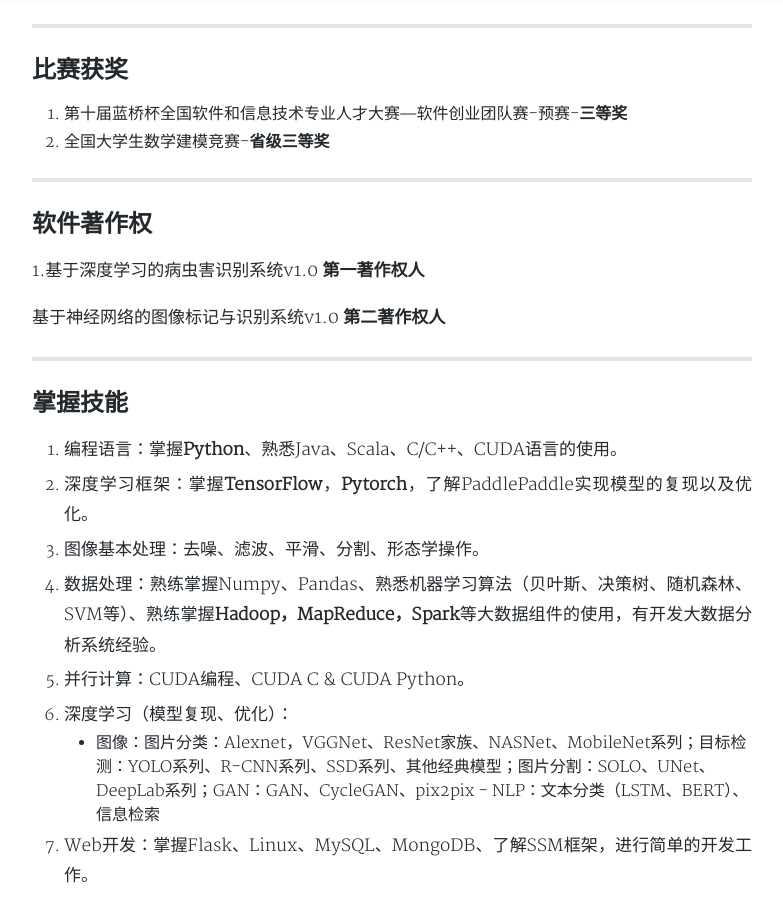
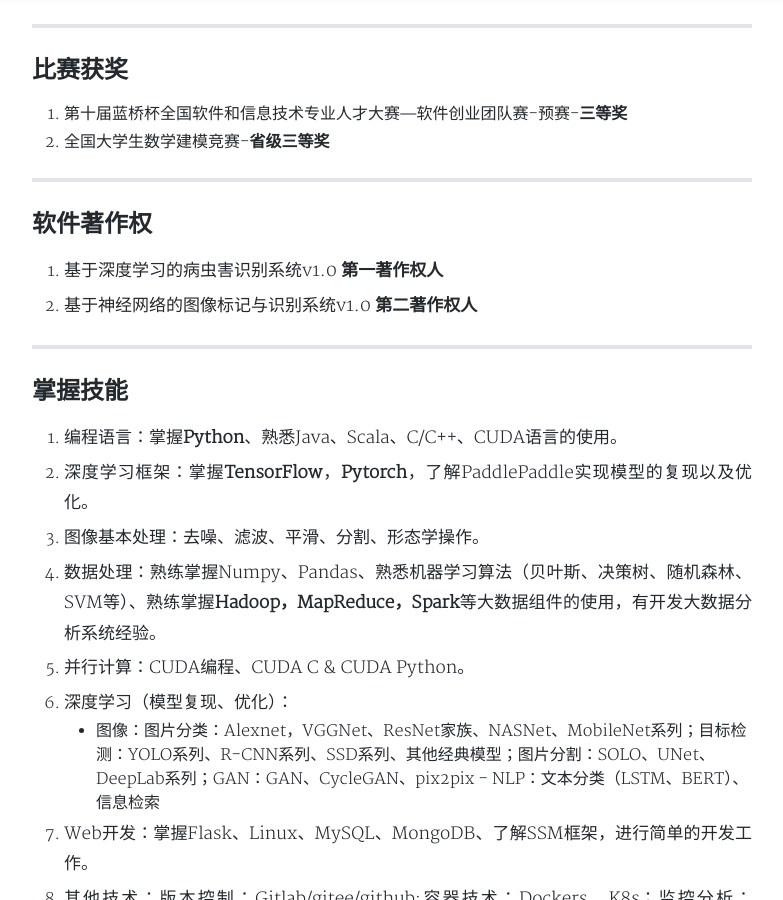
Before and after one commit to Qzgfather/Qzgfather.github.io, a Jekyll site: the page built from _posts/2020-01-09-hello.md, in a window 1280 px wide and 900 px high, scrolled down 1868 px. Shown: the whole window, without its empty margins (248-1031 px from the left). Built offline with Jekyll 4.4.1, drawn with Linux system fonts in a browser that asks for light colours; nearby versions of some CDN libraries; a style sheet for code colours, icons or effects is not loaded; some of the changed lines change nothing that is shown.

Commit message:
更新简历

```diff
--- a/_posts/2020-01-09-hello.md
+++ b/_posts/2020-01-09-hello.md
@@ -68,9 +68,9 @@
 
 ## 软件著作权
 
-1.基于深度学习的病虫害识别系统v1.0  **第一著作权人**
+1. 基于深度学习的病虫害识别系统v1.0  **第一著作权人**
 
-基于神经网络的图像标记与识别系统v1.0 **第二著作权人**
+2. 基于神经网络的图像标记与识别系统v1.0 **第二著作权人**
 
 ---
 
```
